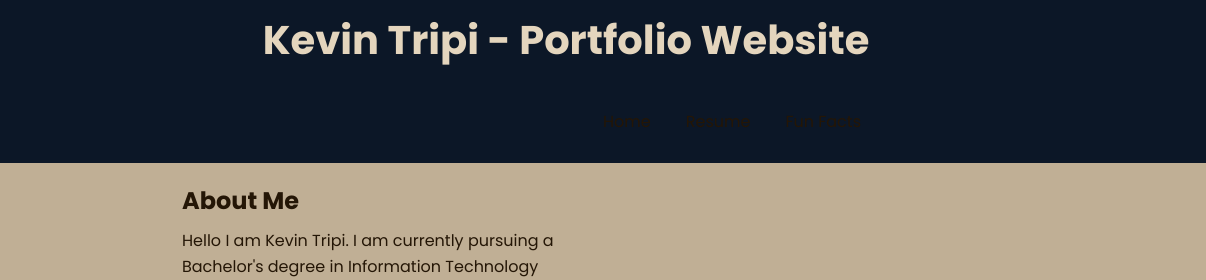
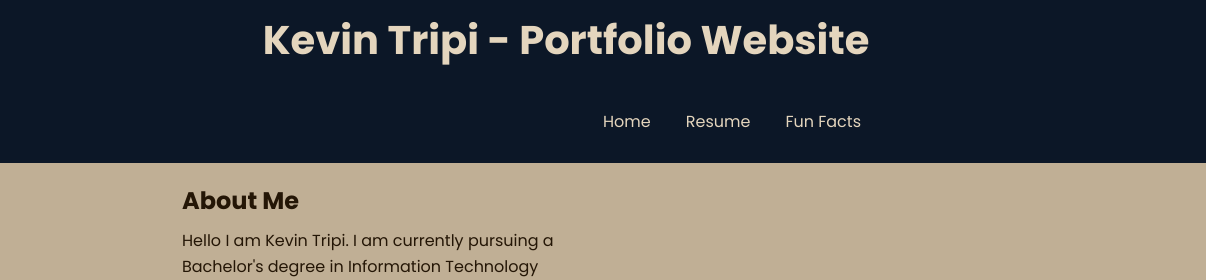
Before and after one commit to KevinTripi/kevintripi_hw1TH_csi3150_fs2024, a plain HTML site: page index.html in a window 1280 px wide. Shown: the top 280 px of the page, 74-1280 px from the left. Drawn offline with Linux system fonts and the light colour scheme.

Commit message:
text color

```diff
--- a/css/main.css
+++ b/css/main.css
@@ -24,12 +24,7 @@ h3,h2{
   color: var(--font-color-secondary);
 }
 
-a:link{
-  color: var(--font-color-secondary);
-}
-a:hover{
-  color: var(--font-color-primary);
-}
+
 p{
   color: var(--font-color-secondary);
 }
```
